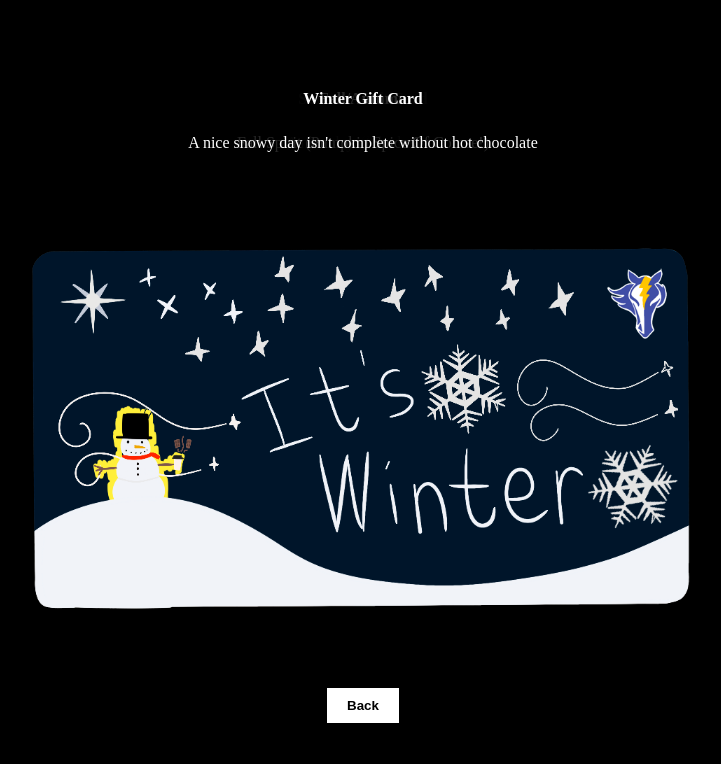
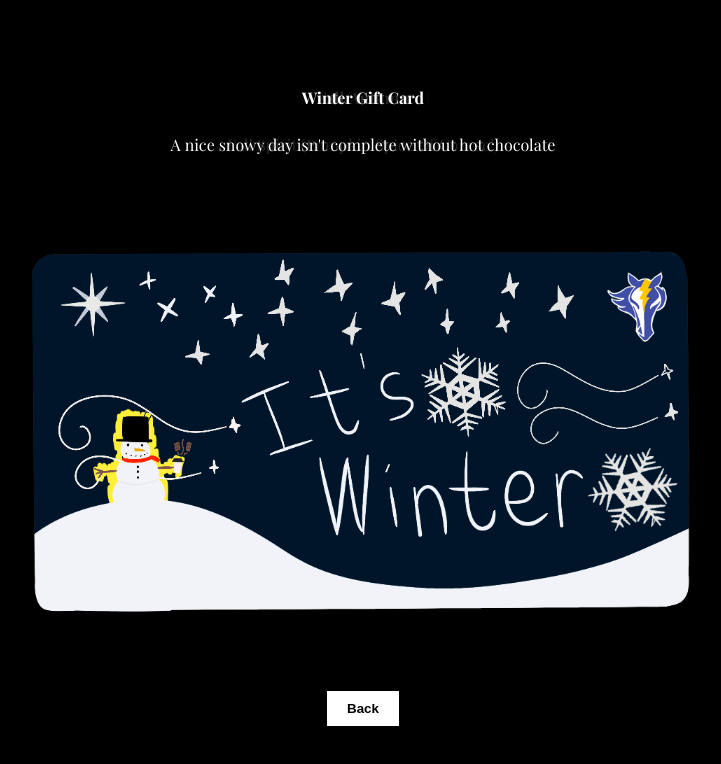
Before and after one commit to StormbringerMask/FinalProject, a plain HTML site: page index.html in a window 1280 px wide. Shown: the whole page, without its empty margins (277-998 px from the left). Drawn offline with nearby package versions, Linux system fonts and the light colour scheme; a web font is replaced by a local one.

Commit message:
Update styles.css

```diff
--- a/styles.css
+++ b/styles.css
@@ -1,4 +1,4 @@
-`body {
+body {
   font-family: 'Playfair Display', serif;
   display: flex;
   justify-content: center;
```
